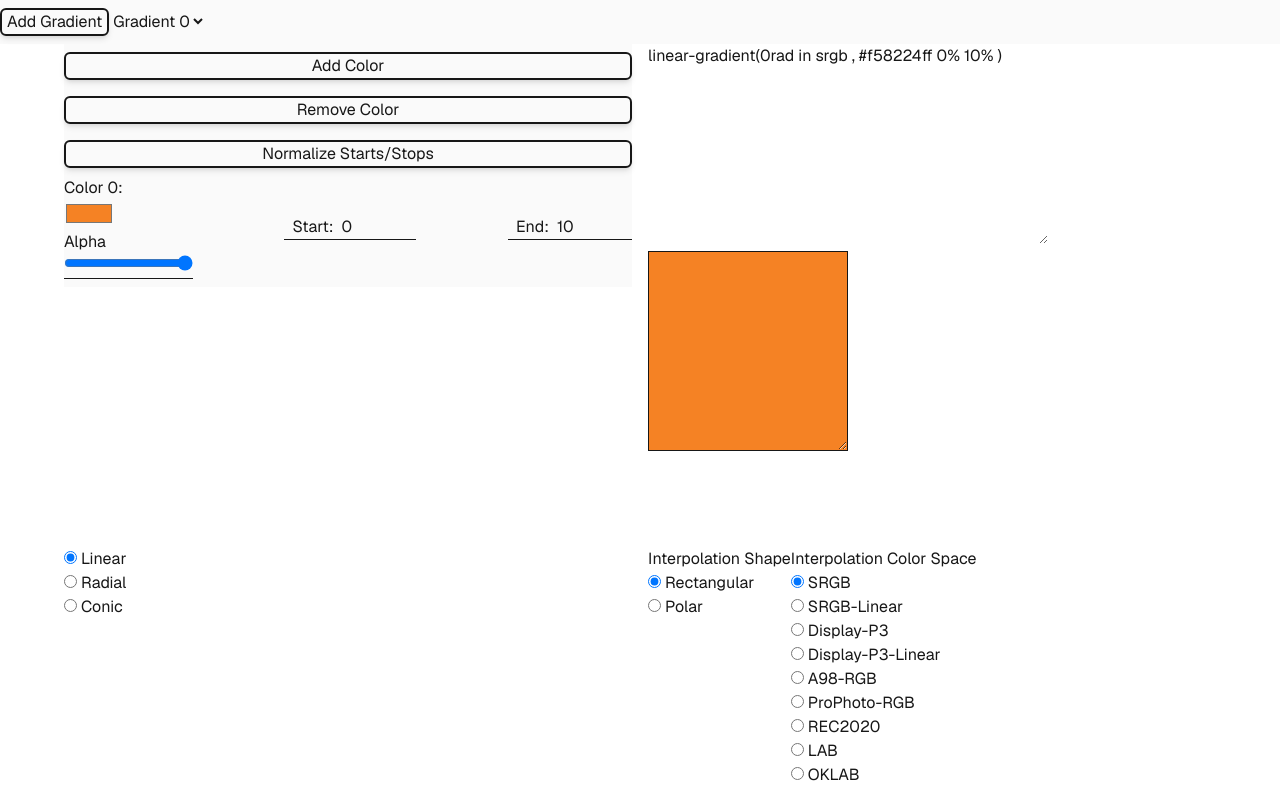
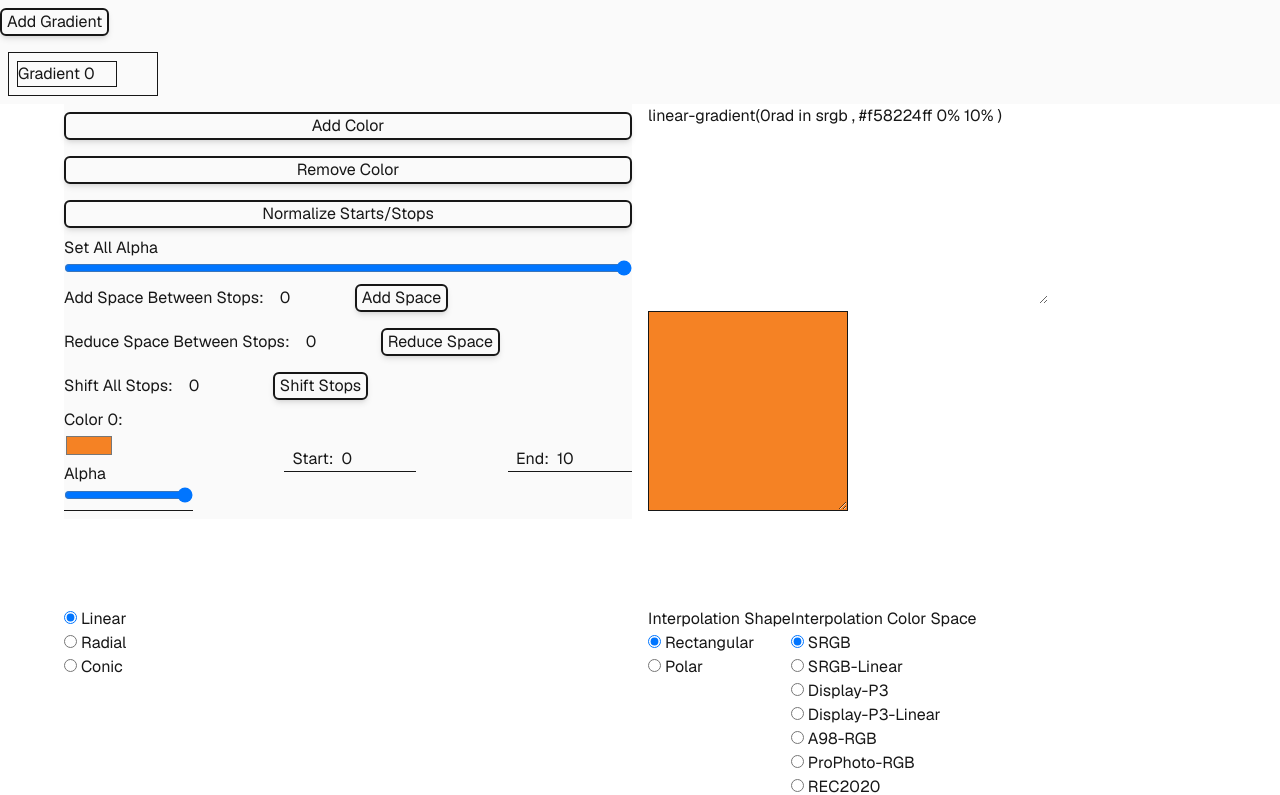
Before and after one commit to dbriksza/woodtexture, a Next.js app: page / in a window 1280 px wide. Shown: the top 795 px of the page. Built offline with nearby package versions, Linux system fonts and the light colour scheme.

Commit message:
drag and drop reorder gradient layers

```diff
--- a/app/Components/ColorPicker.tsx
+++ b/app/Components/ColorPicker.tsx
@@ -46,6 +46,33 @@ export default function ColorPicker() {
         gradientContainer.normalizeStartStop();
     }
 
+    const entireGradientAlpha = (event: React.ChangeEvent<HTMLInputElement>) => {
+        console.log(event.currentTarget.value)
+        let alpha = Math.floor((parseInt(event.currentTarget.value) / 100) * 255).toString(16).padStart(2, '0');
+        gradientContainer.setAllAlpha(alpha);
+    }
+
+    const addSpaceBetween = (event: React.ChangeEvent<HTMLFormElement>) => {
+        event.preventDefault();
+        const data = new FormData(event.currentTarget)
+        let space = Object.fromEntries(data.entries()).spaceBetween;
+        gradientContainer.addSpaceBetweenStops(parseInt(space as string))
+    }
+
+    const removeSpaceBetween = (event: React.ChangeEvent<HTMLFormElement>) => {
+        event.preventDefault();
+        const data = new FormData(event.currentTarget)
+        let space = Object.fromEntries(data.entries()).spaceBetween;
+        gradientContainer.addSpaceBetweenStops(-parseInt(space as string))
+    }
+
+    const shiftStops = (event: React.ChangeEvent<HTMLFormElement>) => {
+        event.preventDefault();
+        const data = new FormData(event.currentTarget)
+        let space = Object.fromEntries(data.entries()).spaceBetween;
+        gradientContainer.shiftStops(parseInt(space as string))
+    }
+
     const mapColors = (): React.ReactNode => {
         return gradientContainer.currentGradient.colors.map((color) =>
             <div key={color.id + "colorContainer" + gradientContainer.currentGradient.id} className="border-b mb-2">
@@ -61,7 +88,7 @@ export default function ColorPicker() {
                     key={color.id + "color" + gradientContainer.currentGradient.id}
                     id={color.id.toString() + "color" + gradientContainer.currentGradient.id}
                     name={color.id.toString() + "color" + gradientContainer.currentGradient.id}
-                    defaultValue={color.color}
+                    value={color.color}
                     onChange={modifyColors}
                 />
                 <label
@@ -77,7 +104,7 @@ export default function ColorPicker() {
                     name={color.id.toString() + "colorAlpha" + gradientContainer.currentGradient.id}
                     min={0}
                     max={100}
-                    defaultValue={100}
+                    value={(parseInt(color.alpha, 16) / 255) * 100}
                     onChange={modifyColorsAlpha}>
                 </input>
             </div>
@@ -176,6 +203,67 @@ export default function ColorPicker() {
                 <button className="border-[2px] rounded-md px-[5px] shadow-md my-2" onClick={normalize}>
                     Normalize Starts/Stops
                 </button>
+                <label
+                    htmlFor="allAlpha">
+                    Set All Alpha
+                </label>
+                <input
+                    type="range"
+                    name="allAlpha"
+                    id="allAlpha"
+                    min={0}
+                    max={100}
+                    value={(Math.max(...gradientContainer.currentGradient.colors.map(color => parseInt(color.alpha, 16))) / 255) * 100}
+                    onChange={entireGradientAlpha}>
+                </input>
+                <form onSubmit={addSpaceBetween}>
+                    <label
+                        className="pr-[1rem]"
+                        htmlFor="spaceBetween">
+                        Add Space Between Stops:
+                    </label>
+                    <input
+                        type="number"
+                        name="spaceBetween"
+                        id="spaceBetween"
+                        min={0}
+                        max={100}
+                        defaultValue={0}>
+                    </input>
+                    <button type="submit" className="border-[2px] rounded-md px-[5px] shadow-md my-2">Add Space</button>
+                </form>
+                <form onSubmit={removeSpaceBetween}>
+                    <label
+                        className="pr-[1rem]"
+                        htmlFor="spaceBetween">
+                        Reduce Space Between Stops:
+                    </label>
+                    <input
+                        type="number"
+                        name="spaceBetween"
+                        id="spaceBetween"
+                        min={0}
+                        max={100}
+                        defaultValue={0}>
+                    </input>
+                    <button type="submit" className="border-[2px] rounded-md px-[5px] shadow-md my-2">Reduce Space</button>
+                </form>
+                <form onSubmit={shiftStops}>
+                    <label
+                        className="pr-[1rem]"
+                        htmlFor="spaceBetween">
+                        Shift All Stops:
+                    </label>
+                    <input
+                        type="number"
+                        name="spaceBetween"
+                        id="spaceBetween"
+                        min={-100}
+                        max={100}
+                        defaultValue={0}>
+                    </input>
+                    <button type="submit" className="border-[2px] rounded-md px-[5px] shadow-md my-2">Shift Stops</button>
+                </form>
                 <div>
                     <fieldset className="flex flex-row justify-between">
                         <div className="flex flex-col justify-around max-w-[33%]">
--- a/app/Components/GradientSelect.tsx
+++ b/app/Components/GradientSelect.tsx
@@ -6,31 +6,67 @@ export default function GradientSelect() {
 
     const gradientContainer = use(GradientContext);
 
-    const dropdown = useRef<HTMLSelectElement>(null);
+    const gradientContainerDiv = useRef<HTMLDivElement>(null);
 
-    const changeCurrentGradient = (event: React.ChangeEvent<HTMLSelectElement>) => {
-        gradientContainer.changeCurrentGradient(parseInt(event.currentTarget.value));
+    const changeCurrentGradient = (event: React.MouseEvent<HTMLDivElement>) => {
+        gradientContainer.changeCurrentGradient(parseInt(event.currentTarget.dataset.value!));
     }
 
     const addGradient = () => {
-        gradientContainer.addGradient()
+        gradientContainer.addGradient();
+    }
+
+    const draggingItem = useRef<HTMLDivElement>(null);
+    const dragOverItem = useRef<HTMLDivElement>(null);
+
+    const dragStart = (event: React.MouseEvent<HTMLDivElement>) => {
+        draggingItem.current = event.currentTarget;
+    }
+
+    const dragEnter = (event: React.MouseEvent<HTMLDivElement>) => {
+        dragOverItem.current = event.currentTarget;
+    }
+
+    const drop = () => {
+
+        console.log(draggingItem.current?.dataset.currentIndex, dragOverItem.current?.dataset.currentIndex)
+
+        const from = parseInt(draggingItem.current?.dataset.currentIndex ?? "0");
+
+        const to = parseInt(dragOverItem.current?.dataset.currentIndex ?? "0");
+
+        gradientContainer.moveItem(from, to)
+
+        draggingItem.current = null;
+        dragOverItem.current = null;
     }
 
     useEffect(() => {
-        dropdown.current!.value = (gradientContainer.gradients.length - 1).toString();
-        gradientContainer.changeCurrentGradient(gradientContainer.gradients.length - 1)
+        gradientContainerDiv.current!.dataset.value = (gradientContainer.gradients.length - 1).toString();
+        gradientContainer.changeCurrentGradient(gradientContainer.gradients.length - 1);
     }, [gradientContainer.gradients.length])
+
+    const isCurrent = (value: number) => {
+        return gradientContainer.currentGradient.id === value;
+    }
 
     return (
         <div>
             <button className="border-[2px] rounded-md px-[5px] shadow-md my-2" onClick={addGradient}>
                     Add Gradient
             </button>
-            <select ref={dropdown} onChange={changeCurrentGradient} id="gradientSelect">
+            <div ref={gradientContainerDiv} id="gradientSelect" className="border p-2 m-2 w-[150px]">
                 {gradientContainer.gradients.map((gradient, index) =>
-                    <option key={index} value={index}>Gradient {index}</option>
+                    <div key={index} data-value={gradient.id} data-current-index={index} onClick={changeCurrentGradient}
+                    className={isCurrent(gradient.id) ? "border w-[100px]" : ""}
+                    onDragStart={dragStart}
+                    onDragEnter={dragEnter}
+                    onDrop={drop}
+                    onDragOver={(e) => e.preventDefault()} draggable>
+                        Gradient {gradient.id}
+                    </div>
                 )}
-            </select>
+            </div>
         </div>
     )
 }
--- a/app/Utils/ContextAPI.tsx
+++ b/app/Utils/ContextAPI.tsx
@@ -26,6 +26,13 @@ interface GradientContextType {
   changeCurrentGradient: (value: number) => void;
 
   normalizeStartStop: () => void;
+
+  setAllAlpha: (value: string) => void;
+
+  addSpaceBetweenStops: (value: number) => void;
+  shiftStops: (value: number) => void;
+
+  moveItem: (fromIndex: number, toIndex: number) => void;
 }
 
 export const GradientContext = createContext<GradientContextType>({} as GradientContextType);
@@ -314,8 +321,45 @@ export const GradientProvider = ({ children }: { children: ReactNode }) => {
 
   const changeCurrentGradient = (value: number) => {
     setGradient(gradientArray.filter((item) => item.id === value)[0]);
-    setCurrentGradientInd(value);
+    setCurrentGradientInd(gradientArray.findIndex(gradient => gradient.id === value));
   }
+
+  const setAllAlpha = (value: string) => {
+    setGradient({...gradient,
+      colors: gradient.colors.map((color) =>
+        ({...color, alpha: value}))
+    })
+  }
+
+  const addSpaceBetweenStops = (value: number) => {
+    let newStartValues: {pos: number, id: number}[] = [{pos: gradient.startList[0].pos, id: gradient.startList[0].id}];
+    let newStopValues: {pos: number, id: number}[] = [];
+    for(let i = 0; i < gradient.startList.length - 1; i++){
+      newStartValues.push({pos: gradient.startList[i + 1].pos + (.5 * value), id: gradient.startList[i + 1].id})
+      newStopValues.push({pos: gradient.stopList[i].pos - (.5 * value), id: gradient.stopList[i].id})
+    }
+    newStopValues.push({pos: gradient.stopList[gradient.startList.length - 1].pos, id: gradient.stopList[gradient.startList.length - 1].id})
+    setGradient({...gradient, startList: newStartValues, stopList: newStopValues})
+  }
+
+  const shiftStops = (value: number) => {
+    let newStartValues: {pos: number, id: number}[] = [];
+    let newStopValues: {pos: number, id: number}[] = [];
+    for(let i = 0; i < gradient.startList.length; i++){
+      newStartValues.push({pos: gradient.startList[i].pos + value, id: gradient.startList[i].id})
+      newStopValues.push({pos: gradient.stopList[i].pos + value, id: gradient.stopList[i].id})
+    }
+    setGradient({...gradient, startList: newStartValues, stopList: newStopValues})
+  }
+
+  const moveItem = (fromIndex: number, toIndex: number) => {
+  setGradientArray((prevItems) => {
+    const newItems = [...prevItems];
+    const [movedItem] = newItems.splice(fromIndex, 1);
+    newItems.splice(toIndex, 0, movedItem);
+    return newItems;
+  });
+};
 
   const value: GradientContextType = {
     gradients: gradientArray,
@@ -342,6 +386,12 @@ export const GradientProvider = ({ children }: { children: ReactNode }) => {
     changeCurrentGradient,
 
     normalizeStartStop,
+
+    setAllAlpha,
+
+    addSpaceBetweenStops,
+    shiftStops,
+    moveItem,
   }
 
   return (
```
